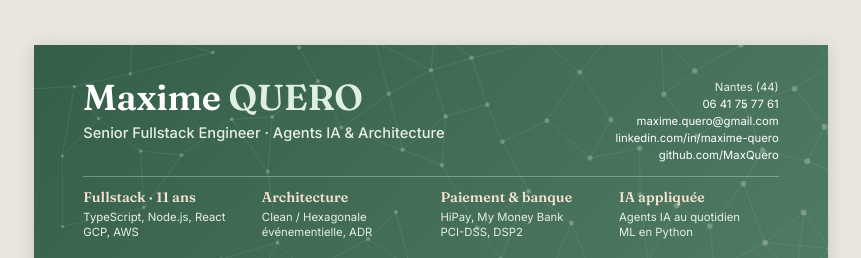
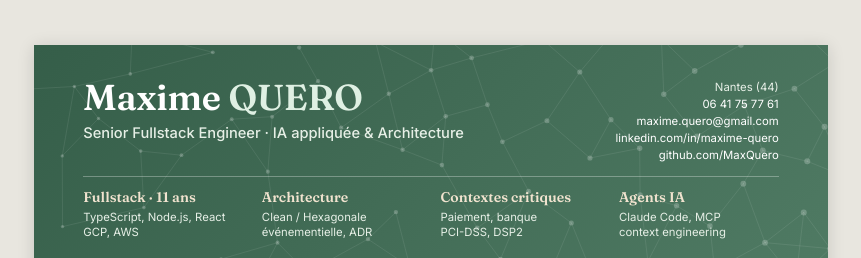
Before and after one commit to MaxQuero/CV, a React (Vite) app: page / in a window 1280 px wide. Shown: the top 258 px of the page, without its empty margins (209-1070 px from the left). Built offline with nearby package versions, Linux system fonts and the light colour scheme.

Commit message:
feat(cv): broaden header to IA appliquée and contextes critiques, drop personal ML from highlights

```diff
--- a/src/core/data/cvData.ts
+++ b/src/core/data/cvData.ts
@@ -4,12 +4,12 @@ export const cvData: CVData = {
   personalInfo: {
     firstName: 'Maxime',
     lastName: 'QUERO',
-    title: 'Senior Fullstack Engineer · Agents IA & Architecture',
+    title: 'Senior Fullstack Engineer · IA appliquée & Architecture',
     highlights: [
       { label: 'Fullstack · 11 ans', text: 'TypeScript, Node.js, React\nGCP, AWS' },
       { label: 'Architecture', text: 'Clean / Hexagonale\névénementielle, ADR' },
-      { label: 'Paiement & banque', text: 'HiPay, My Money Bank\nPCI-DSS, DSP2' },
-      { label: 'IA appliquée', text: 'Agents IA au quotidien\nML en Python' },
+      { label: 'Contextes critiques', text: 'Paiement, banque\nPCI-DSS, DSP2' },
+      { label: 'Agents IA', text: 'Claude Code, MCP\ncontext engineering' },
     ],
     email: 'maxime.quero@gmail.com',
     phone: '06 41 75 77 61',
```
